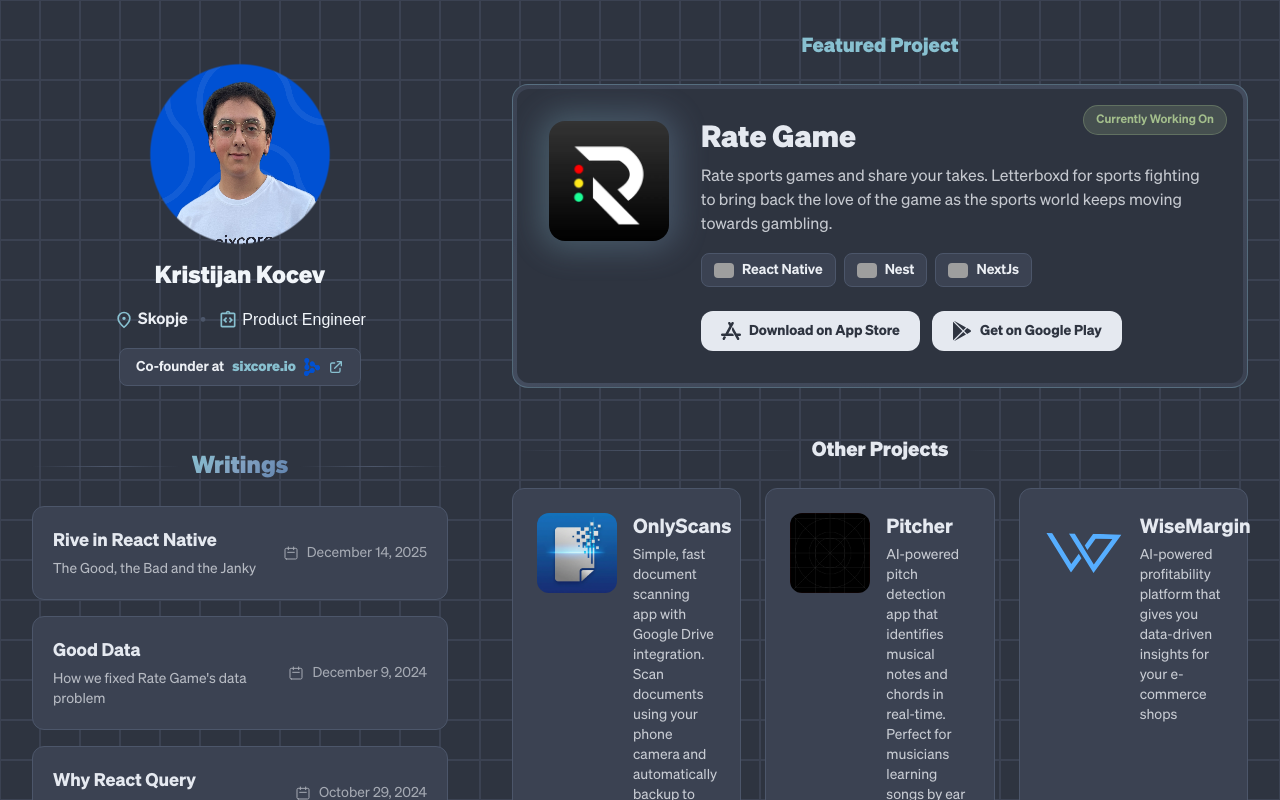
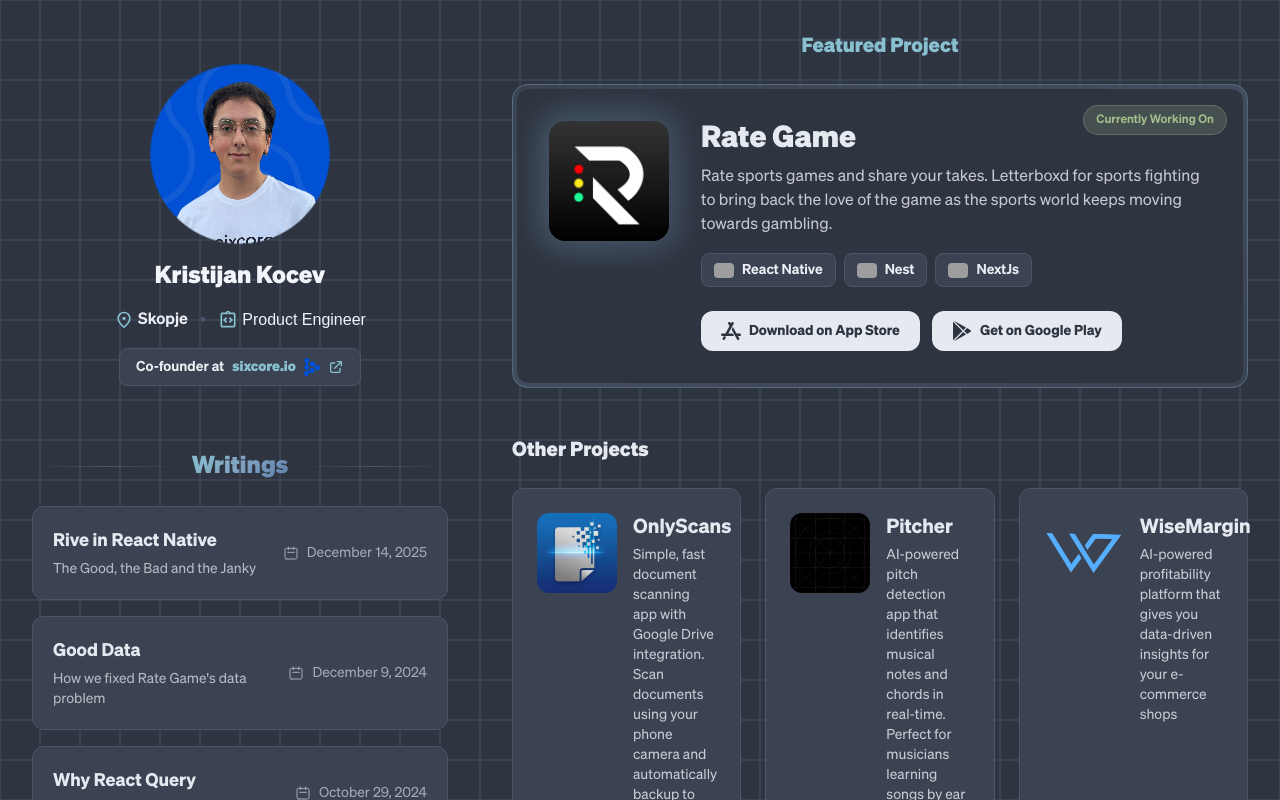
Before and after one commit to JustAnotherHeroRiding/portfolio, a Next.js app: page / in a window 1280 px wide. Shown: the top 800 px of the page. Built offline with nearby package versions, Linux system fonts and the light colour scheme; no server answers; grey boxes are pictures that could not be loaded; a web font is replaced by a local one.

Commit message:
chore: remove lines from other projects label

```diff
--- a/src/app/page.tsx
+++ b/src/app/page.tsx
@@ -39,9 +39,7 @@
         {/* Other Projects Section */}
         <section className='animate-fade-in animation-delay-200'>
           <div className='flex items-center gap-3 mb-6'>
-            <div className='h-px flex-1 bg-gradient-to-r from-transparent via-nord-main-border to-transparent'></div>
             <h2 className='text-xl font-bold text-nord-text-primary'>Other Projects</h2>
-            <div className='h-px flex-1 bg-gradient-to-r from-transparent via-nord-main-border to-transparent'></div>
           </div>
           <ul className='grid grid-cols-1 sm:grid-cols-2 xl:grid-cols-3 gap-6 stagger-children'>
             {otherProjects.map(project => (
```
